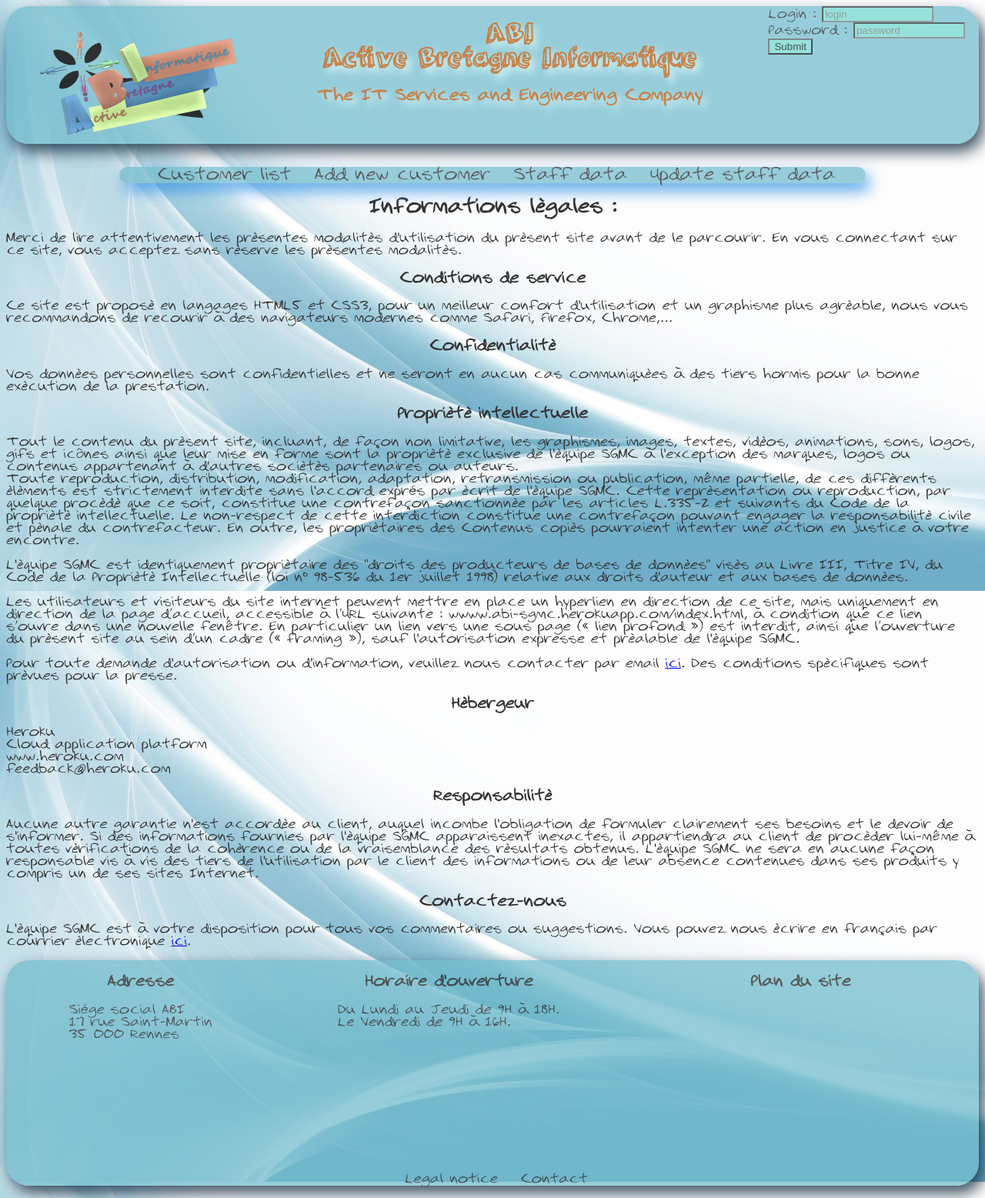
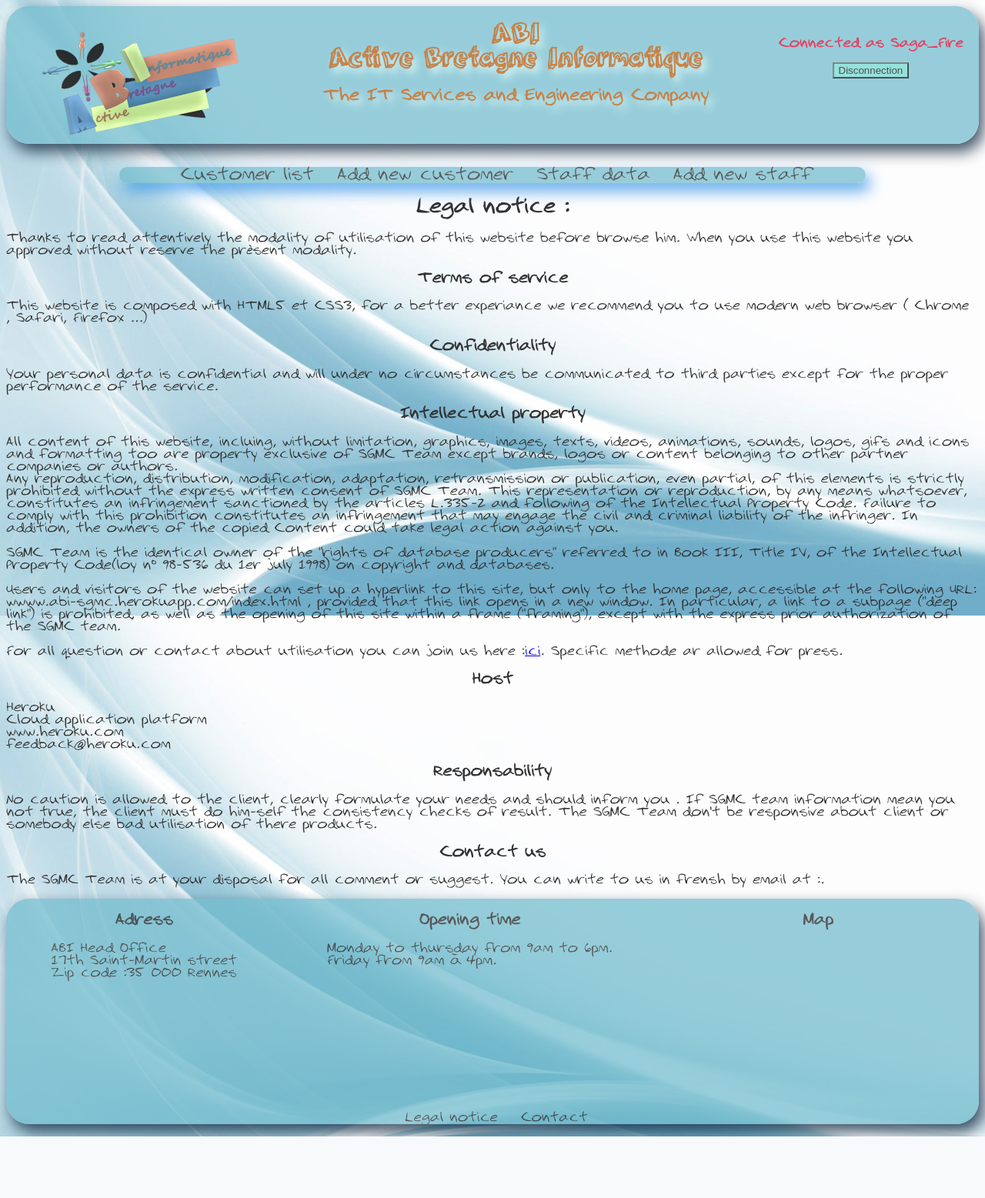
Before and after one commit to Saga-Fire/Website-ABI-SGMC, a PHP site: page /LegalNotice/legalNotice.html in a window 1280 px wide. Shown: the whole page at 77% size. After the commit the page ends 1477 px from the top, so only its background shows below. Run offline with PHP 8.4, Linux system fonts and the light colour scheme; grey boxes are pictures that could not be loaded.

Commit message:
Final version

```diff
--- a/customerList.js
+++ b/CustomerList/customerList.js
@@ -1,5 +1,4 @@
 const customerList = JSON.parse(sessionStorage.getItem('clients')) ? JSON.parse(sessionStorage.getItem('clients')) : [];
-const tbody = document.getElementById("newCustomer");
 
 console.log(customerList);
 console.log(customerList[0].companyName)
@@ -17,6 +16,7 @@ for (let i = 0; i < customerList.length; i++) {
         customerList[i].contact,
         customerList[i].comercialComments
     ];
+    const tbody = document.getElementById("newCustomer");
     const tr = document.createElement('tr');
     tbody.appendChild(tr);
     for (let j = 0; j < customerTab.length; j++) {
@@ -25,7 +25,3 @@ for (let i = 0; i < customerList.length; i++) {
         tr.appendChild(td);
     };
 };
-
-document.getElementById("form").addEventListener("submit",(e)=>{
-    e.preventDefault();
-})
--- /dev/null
+++ b/LegalNotice/legalNotice.html
@@ -0,0 +1,83 @@
+<!DOCTYPE html>
+<html lang="en">
+<head>
+    <meta charset="UTF-8">
+    <meta name="viewport" content="width=device-width, initial-scale=1.0">
+    <link rel="stylesheet" href="../style.css" />
+    <title>Project ABI by SGMC Team</title>
+</head>
+<body>
+    <header id="header">
+        <div id="logo">
+            <a href="../index.html"><img src="..//Pictures/ABI.png" /></a>
+        </div>
+        <div id="websiteTitle">
+            <h1>ABI</br>Active Bretagne Informatique</h1>
+            <p id="description">The IT Services and Engineering Company</p>
+        </div>
+        <form id="connection">
+                <div>
+                    <label for="login">Login :</label>
+                    <input type="text" name="login" id="login" size="15" maxlength="30" placeholder="login" required />
+                </div>
+                <div>
+                    <label for="password">Password :</label>
+                    <input type="password" name="password" id="password" size="15" maxlength="15" placeholder="password" required />
+                </div>
+                <input type="submit" value="Connection" />
+        </form>
+        <form id="disconnection">
+            <p id="user"></p>
+            <input type="submit" value="Disconnection" />
+        </form>
+    </header>
+    <nav>
+        <ul>
+            <li><a href="../CustomerList/customerList.html#customerList">Customer list</a></li>
+            <li><a href="../AddNewCustomer/addNewCustomer.html#addNewCustomer">Add new customer</a></li>
+            <li><a href="../StaffData/staffData.html#staffData">Staff data</a></li>
+            <li><a href="../AddNewStaff/addNewStaff.html#addNewStaff">Add new staff</a></li>
+        </ul>
+    </nav>
+    <section>
+        <h2 id="legalNotice">Legal notice :</h2>
+        <p>Thanks to read attentively the modality of utilisation of this website before browse him. When you use this website you approved without reserve the présent modality.</p>
+        <h3>Terms of service</h3>
+        <p>This website is composed with HTML5 et CSS3, for a better experiance we recommend you to use modern web browser ( Chrome , Safari, Firefox ...) </p>
+        <h3>Confidentiality</h3>
+        <p>Your personal data is confidential and will under no circumstances be communicated to third parties except for the proper performance of the service.</p>
+        <h3>Intellectual property</h3>
+        <p>All content of this website, incluing, without limitation, graphics, images, texts, videos, animations, sounds, logos, gifs and icons and formatting too are property exclusive of SGMC Team  except brands, logos or content belonging to other partner companies or authors.</br>Any reproduction, distribution, modification, adaptation, retransmission or publication, even partial, of this elements is strictly prohibited without the express written consent of SGMC Team. This representation or reproduction, by any means whatsoever, constitutes an infringement sanctioned by the articles L.335-2 and following of the Intellectual Property Code. Failure to comply with this prohibition constitutes an infringement that may engage the civil and criminal liability of the infringer. In addition, the owners of the copied Content could take legal action against you.</p>
+        <p>SGMC Team is the identical owner of the "rights of database producers" referred to in Book III, Title IV, of the Intellectual Property Code(loy n° 98-536 du 1er july 1998) on copyright and databases.</p>
+        <p>Users and visitors of the website can set up a hyperlink to this site, but only to the home page, accessible at the following URL: wwww.abi-sgmc.herokuapp.com/index.html , provided that this link opens in a new window. In particular, a link to a subpage ("deep link") is prohibited, as well as the opening of this site within a frame ("framing"), except with the express prior authorization of the SGMC team.</p>
+        <p>For all question or contact about utilisation you can join us here :<a href="./index.html">ici</a>. Specific methode ar allowed for press.</p>
+        <h3>Host</h3>
+        <p>Heroku</br>Cloud application platform</br>www.heroku.com</br>feedback@heroku.com</p>
+        <h3>Responsability</h3>
+        <p>No caution is allowed to the  client, clearly formulate your needs and should inform you . If SGMC team information mean you not true, the client must do him-self the consistency checks of result. The SGMC Team don't be responsive about client or somebody else bad utilisation of there products.</p>
+        <h3>Contact us</h3>
+        <p>The SGMC Team is at your disposal for all comment or suggest. You can write to us in frensh by email at :<a href="./index.html"></a>.</p>
+    </section>
+    <footer>
+        <section id="footer">
+            <div>
+                <h3>Adress</h3>
+                <p>ABI Head Office</br>17th Saint-Martin street </br>Zip code :35 000 Rennes</br></p>
+            </div>
+            <div>
+                <h3>Opening time</h3>
+                <p>Monday to thursday from 9am to 6pm.</br>Friday from 9am à 4pm.</p>
+            </div>
+            <div>
+                <h3>Map</h3>
+                <iframe src="https://www.google.com/maps/embed?pb=!1m18!1m12!1m3!1d2663.582534489324!2d-1.678601885142977!3d48.11828836048454!2m3!1f0!2f0!3f0!3m2!1i1024!2i768!4f13.1!3m3!1m2!1s0x480ede38181173e3%3A0xc9c569b125485ba1!2s37%20Rue%20Saint-Martin%2C%2035700%20Rennes!5e0!3m2!1sfr!2sfr!4v1607923067042!5m2!1sfr!2sfr" width="300" height="200" frameborder="0" style="border:0;" allowfullscreen="" aria-hidden="false" tabindex="0"></iframe>
+            </div>
+        </section>
+        <ul>
+            <li><a href="../LegalNotice/legalNotice.html#legalNotice">Legal notice</a></li>
+            <li><a href="../Contact/contact.html#contact">Contact</a></li>
+        </ul>
+    </footer>
+    <script src="../main.js"></script>
+</body>
+</html>
--- a/legalnotice.html
+++ /dev/null
@@ -1,78 +0,0 @@
-<!DOCTYPE html>
-<html lang="en">
-<head>
-    <meta charset="UTF-8">
-    <meta name="viewport" content="width=device-width, initial-scale=1.0">
-    <link rel="stylesheet" href="style.css" />
-    <title>Projet ABI par la team SGMC</title>
-</head>
-<body>
-    <header id="header">
-        <div id="logo">
-            <a href="./index.html"><img src="./Pictures/ABI.png" /></a>
-        </div>
-        <div id="websiteTitle">
-            <h1>ABI</br>Active Bretagne Informatique</h1>
-            <p id="description">The IT Services and Engineering Company</p>
-        </div>
-        <form id="loginout">
-            <div>
-                <label for="login">Login :</label>
-                <input type="text" name="login" id="login" size="15" maxlength="30" placeholder="login" />
-            </div>
-            <div>
-                <label for="password">Password :</label>
-                <input type="password" name="password" id="password" size="15" maxlength="15" placeholder="password" />
-            </div>
-            <input type="submit" value="Submit" />
-        </form>
-    </header>
-    <nav>
-        <ul>
-            <li><a href="./customerList.html#customerList">Customer list</a></li>
-            <li><a href="./addNewCustomer.html#addCustomer">Add new customer</a></li>
-            <li><a href="./staffData.html#staffData">Staff data</a></li>
-            <li><a href="./updateStaffData.html">Update staff data</a></li>
-        </ul>
-    </nav>
-    <div>
-        <h2 id="legalNotice">Informations légales :</h2>
-        <p>Merci de lire attentivement les présentes modalités d'utilisation du présent site avant de le parcourir. En vous connectant sur ce site, vous acceptez sans réserve les présentes modalités.</p>
-        <h3>Conditions de service</h3>
-        <p>Ce site est proposé en langages HTML5 et CSS3, pour un meilleur confort d'utilisation et un graphisme plus agréable, nous vous recommandons de recourir à des navigateurs modernes comme Safari, Firefox, Chrome,...</p>
-        <h3>Confidentialité</h3>
-        <p>Vos données personnelles sont confidentielles et ne seront en aucun cas communiquées à des tiers hormis pour la bonne exécution de la prestation.</p>
-        <h3>Propriété intellectuelle</h3>
-        <p>Tout le contenu du présent site, incluant, de façon non limitative, les graphismes, images, textes, vidéos, animations, sons, logos, gifs et icônes ainsi que leur mise en forme sont la propriété exclusive de l'équipe SGMC à l'exception des marques, logos ou contenus appartenant à d'autres sociétés partenaires ou auteurs.</br>Toute reproduction, distribution, modification, adaptation, retransmission ou publication, même partielle, de ces différents éléments est strictement interdite sans l'accord exprès par écrit de l'équipe SGMC. Cette représentation ou reproduction, par quelque procédé que ce soit, constitue une contrefaçon sanctionnée par les articles L.335-2 et suivants du Code de la propriété intellectuelle. Le non-respect de cette interdiction constitue une contrefaçon pouvant engager la responsabilité civile et pénale du contrefacteur. En outre, les propriétaires des Contenus copiés pourraient intenter une action en justice à votre encontre.</p>
-        <p>L'équipe SGMC est identiquement propriétaire des "droits des producteurs de bases de données" visés au Livre III, Titre IV, du Code de la Propriété Intellectuelle  (loi n° 98-536 du 1er juillet 1998) relative aux droits d'auteur et aux bases de données.</p>
-        <p>Les utilisateurs et visiteurs du site internet peuvent mettre en place un hyperlien en direction de ce site, mais uniquement en direction de la page d’accueil, accessible à l’URL suivante : wwww.abi-sgmc.herokuapp.com/index.html, à condition que ce lien s’ouvre dans une nouvelle fenêtre. En particulier un lien vers une sous page (« lien profond ») est interdit, ainsi que l’ouverture du présent site au sein d’un cadre (« framing »), sauf l'autorisation expresse et préalable de l'équipe SGMC.</p>
-        <p>Pour toute demande d'autorisation ou d'information, veuillez nous contacter par email <a href="./index.html">ici</a>. Des conditions spécifiques sont prévues pour la presse.</p>
-        <h3>Hébergeur</h3>
-        <p>Heroku</br>Cloud application platform</br>www.heroku.com</br>feedback@heroku.com</p>
-        <h3>Responsabilité</h3>
-        <p>Aucune autre garantie n'est accordée au client, auquel incombe l'obligation de formuler clairement ses besoins et le devoir de s'informer. Si des informations fournies par l'équipe SGMC apparaissent inexactes, il appartiendra au client de procéder lui-même à toutes vérifications de la cohérence ou de la vraisemblance des résultats obtenus. L'équipe SGMC ne sera en aucune façon responsable vis à vis des tiers de l'utilisation par le client des informations ou de leur absence contenues dans ses produits y compris un de ses sites Internet.</p>
-        <h3>Contactez-nous</h3>
-        <p>L'équipe SGMC est à votre disposition pour tous vos commentaires ou suggestions. Vous pouvez nous écrire en français par courrier électronique <a href="./index.html">ici</a>.</p>
-    </div>
-    <footer>
-        <section id="footer">
-            <div>
-                <h3>Adresse</h3>
-                <p>Siège social ABI</br>17 rue Saint-Martin</br>35 000 Rennes</br></p>
-            </div>
-            <div>
-                <h3>Horaire d'ouverture</h3>
-                <p>Du Lundi au Jeudi de 9H à 18H.</br>Le Vendredi de 9H à 16H.</p>
-            </div>
-            <div>
-                <h3>Plan du site</h3>
-                <iframe src="https://www.google.com/maps/embed?pb=!1m18!1m12!1m3!1d2663.582534489324!2d-1.678601885142977!3d48.11828836048454!2m3!1f0!2f0!3f0!3m2!1i1024!2i768!4f13.1!3m3!1m2!1s0x480ede38181173e3%3A0xc9c569b125485ba1!2s37%20Rue%20Saint-Martin%2C%2035700%20Rennes!5e0!3m2!1sfr!2sfr!4v1607923067042!5m2!1sfr!2sfr" width="300" height="200" frameborder="0" style="border:0;" allowfullscreen="" aria-hidden="false" tabindex="0"></iframe>
-            </div>
-        </section>
-        <ul>
-            <li><a href="./legalnotice.html#legalNotice">Legal notice</a></li>
-            <li><a href="./index.html">Contact</a></li>
-        </ul>
-    </footer>
-</body>
-</html>
--- a/main.js
+++ b/main.js
@@ -1,8 +1,31 @@
+let booly = sessionStorage.getItem('booly') ? sessionStorage.getItem('booly') : true;
+console.log(booly);
+login = sessionStorage.getItem('login') ? sessionStorage.getItem('login') : "Saga_Fire";
+
+if (booly === true) {
+    oldUser = document.getElementById("disconnection").firstElementChild;
+    user = document.createElement("p");
+    user.textContent = `Connected as ${login}`;
+    document.getElementById("disconnection").replaceChild(user, oldUser);
+    document.getElementById("connection").style.display = "none";
+    document.getElementById("disconnection").style.display = "block";
+} else {
+    oldUser = document.getElementById("disconnection").firstElementChild;
+    user = document.createElement("p");
+    user.textContent = `Connected as ${login}`;
+    document.getElementById("disconnection").replaceChild(user, oldUser);
+    document.getElementById("connection").style.display = "block";
+    document.getElementById("disconnection").style.display = "none";
+};
+
+
+
 document.querySelector("#connection").addEventListener("submit",(e)=>{
     e.preventDefault();
     oldUser = document.getElementById("disconnection").firstElementChild;
     user = document.createElement("p");
     login = document.getElementById("login").value;
+    sessionStorage.setItem('login', login);
     user.textContent = `Connected as ${login}`;
     document.getElementById("disconnection").replaceChild(user, oldUser);
     if (document.getElementById("connection").style.display === "block") {
@@ -12,6 +35,8 @@ document.querySelector("#connection").addEventListener("submit",(e)=>{
         document.getElementById("connection").style.display = "block";
         document.getElementById("disconnection").style.display = "none";
     };
+    booly = false;
+    sessionStorage.setItem('booly', booly);
 })
 
 document.querySelector("#disconnection").addEventListener("submit",(e)=>{
@@ -23,4 +48,6 @@ document.querySelector("#disconnection").addEventListener("submit",(e)=>{
         document.getElementById("connection").style.display = "none";
         document.getElementById("disconnection").style.display = "block";
     };
+    booly = true;
+    sessionStorage.setItem('booly', booly);
 })
--- a/style.css
+++ b/style.css
@@ -10,6 +10,7 @@
 
 body {
   background: url("./Pictures/fond.jpg") fixed rgba(0, 140, 255, 0.3);
+  background-size: cover;
   color: rgb(50, 50, 50);
   font-family: "Websitefont", sans-serif;
 }
```
Also changed, not shown: AddNewCustomer/addNewCustomer.html (renamed from addNewCustomer.html, +16 -16 lines), AddNewStaff/addNewStaff.html (renamed from updateStaffData.html, +25 -22 lines), AddNewStaff/addNewStaff.js (added, +35 -0 lines), Contact/contact.html (added, +87 -0 lines), index.html (+22 -17 lines), legalNoticeTrad.html (added, +78 -0 lines), mainT.js (deleted, +0 -53 lines), AddNewCustomer/addNewCustomer.js (renamed from addNewCustomer.js), CustomerList/customerList.html (renamed from customerList.html), StaffData/staffData.html (renamed from staffData.html).
